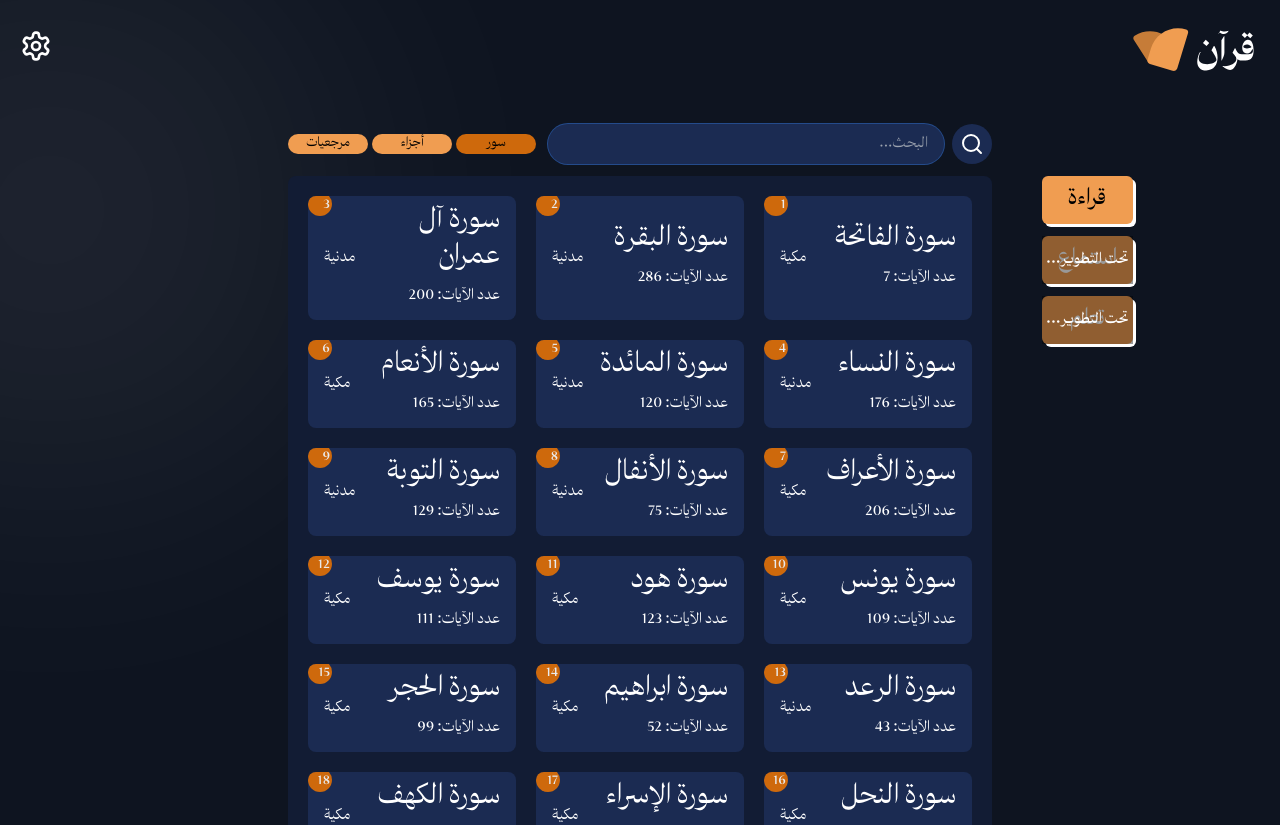
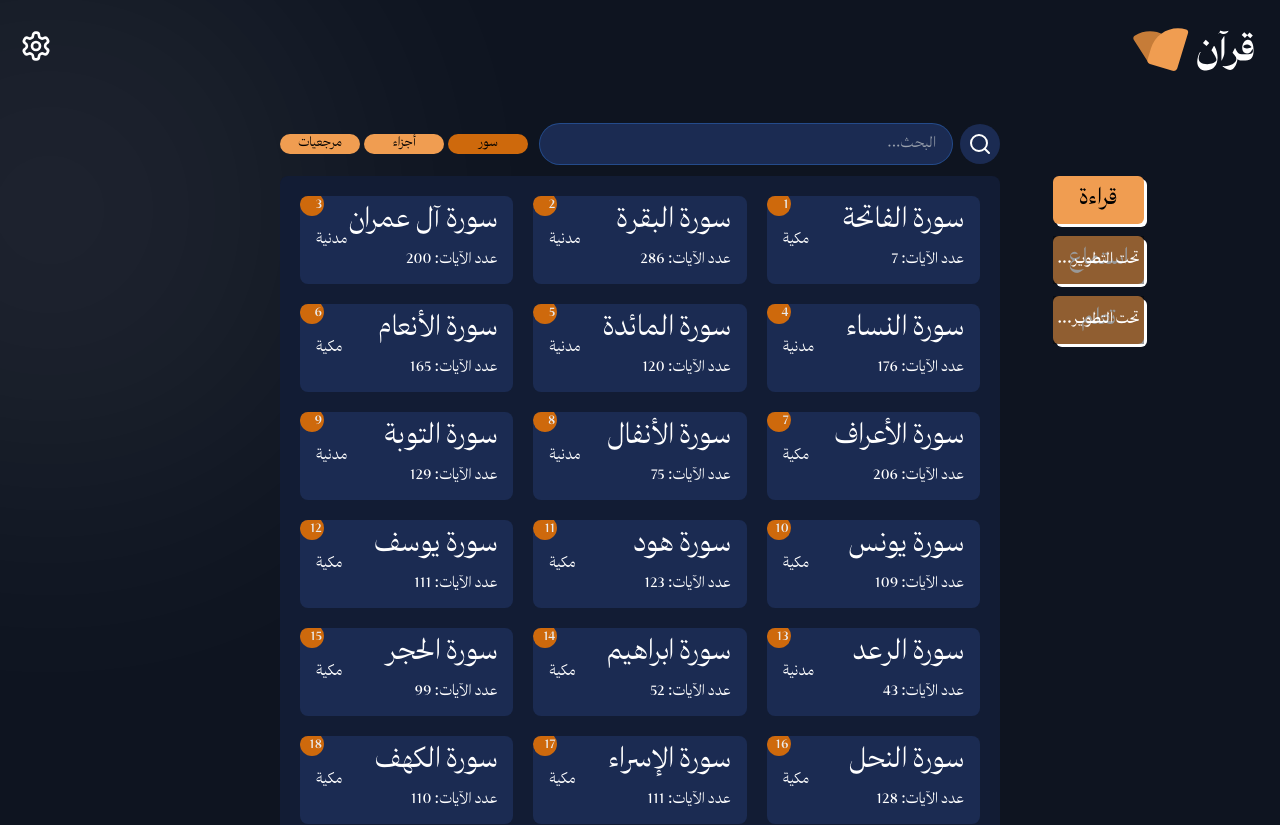
Before and after one commit to MazenAdel1/Quran-V2, a Next.js app: page / in a window 1280 px wide. Shown: the top 825 px of the page. Built offline with nearby package versions, Linux system fonts and the light colour scheme.

Commit message:
feat: add new screen size "xs"

```diff
--- a/tailwind.config.ts
+++ b/tailwind.config.ts
@@ -12,12 +12,16 @@ const config = {
   theme: {
     container: {
       center: true,
-      padding: "2rem",
+      padding: "1.5rem",
       screens: {
         "2xl": "1400px",
       },
     },
     extend: {
+      screens: {
+        xs: "450px",
+        "2xl": "1400px",
+      },
       fontFamily: {
         camel: "camel",
         amiri: "amiri",
```
